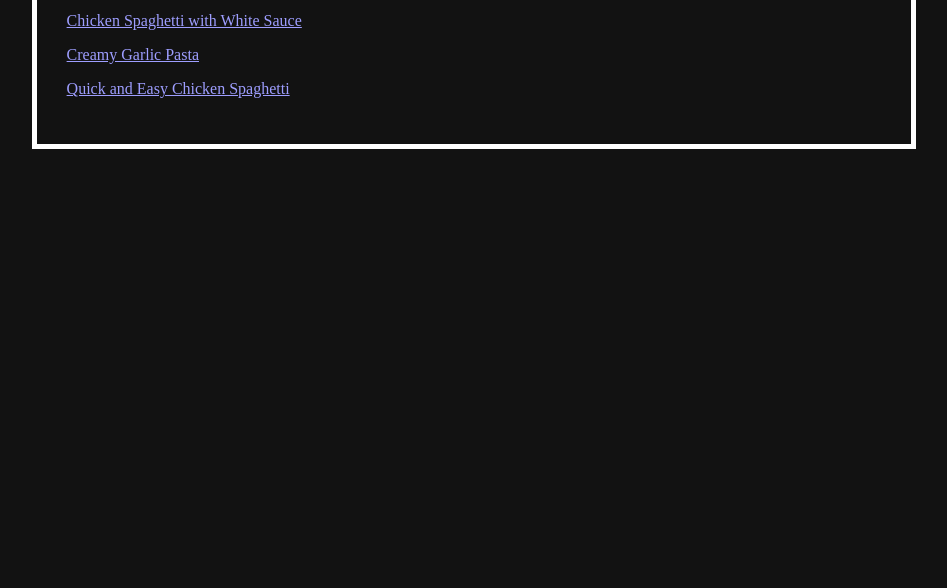
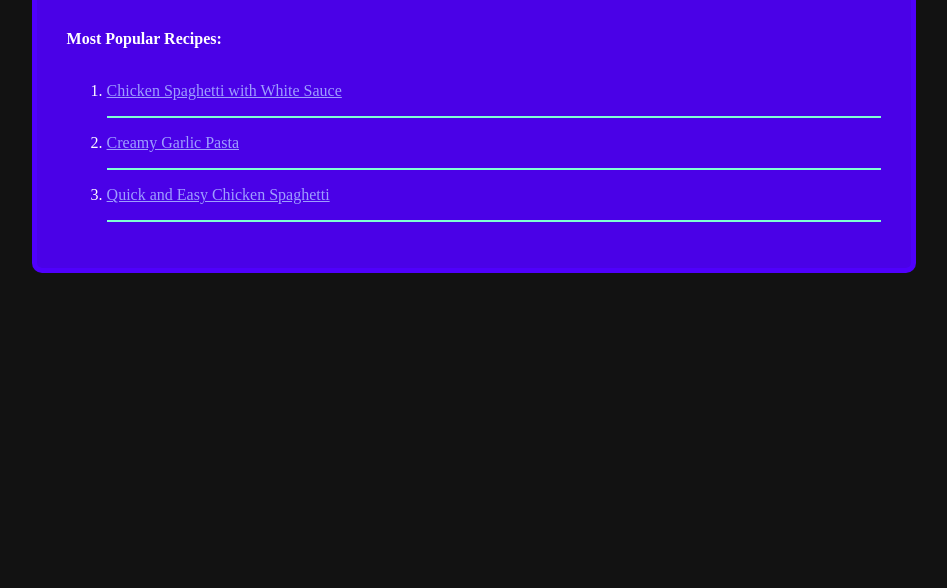
Before and after one commit to felipevlr/odin-recipes, a plain HTML site: page index.html in a window 1280 px wide. Shown: the part 212-800 px from the top of the page, without its empty margins (166-1113 px from the left). Drawn offline with Linux system fonts and the light colour scheme.

Commit message:
Add new CSS file do the index page
Changed file name from index.css to style.css. Also add new css elements for a improved look.

```diff
--- a/index.html
+++ b/index.html
@@ -3,17 +3,22 @@
 <head>
     <meta charset="UTF-8" name="color-scheme" content="dark" />
     <title>Document</title>
-    <link rel="stylesheet" href="./index.css" />
+    <link rel="stylesheet" href="./style.css" />
 </head>
 <body>
     <div class="container">
         <h1 class="header">Odin Recipes</h1>
-        <a class="link" href=./recipes/chicken-spaghetti-with-white-sauce.html">Chicken Spaghetti with White Sauce</a>
-        <p></p>
-        <a class="link" href="./recipes/creamy-garlic-pasta.html">Creamy Garlic Pasta</a>
-        <p></p>
-        <a class="link" href="./recipes/quick-and-easy-chicken-spaghetti.html">Quick and Easy Chicken Spaghetti</a>
-        <p></p>
+        <p class="space"></p>
+        <p class="title">Most Popular Recipes:</p>
+        <p class="space"></p>
+        <ol>
+        <li><a class="link" href=./recipes/chicken-spaghetti-with-white-sauce.html">Chicken Spaghetti with White Sauce</a></li>
+        <p class="line"></p>
+        <li><a class="link" href="./recipes/creamy-garlic-pasta.html">Creamy Garlic Pasta</a></li>
+        <p class="line"></p>
+        <li><a class="link" href="./recipes/quick-and-easy-chicken-spaghetti.html">Quick and Easy Chicken Spaghetti</a></li>
+        <p class="line"></p>
+        </ol>
     </div>
 </body>
 </html>
--- /dev/null
+++ b/style.css
@@ -0,0 +1,28 @@
+.container {
+    border: 5px solid white;
+    padding: 30px;
+    margin-left: 15%;
+    margin-right: 15%;
+    margin-top: 7%;
+    border-radius: 10px;
+    font-family: "Times New Roman", serif;
+    background-color: #5200ffe6;
+    border-color: #5200ffe6;
+}
+
+.header {
+    font-size: 40px;
+    text-align: center;
+}
+
+.title {
+    font-weight: bold;
+}
+
+.line {
+    border-bottom: 2px solid aquamarine;
+}
+
+.space {
+    padding: 1px;
+}
```
